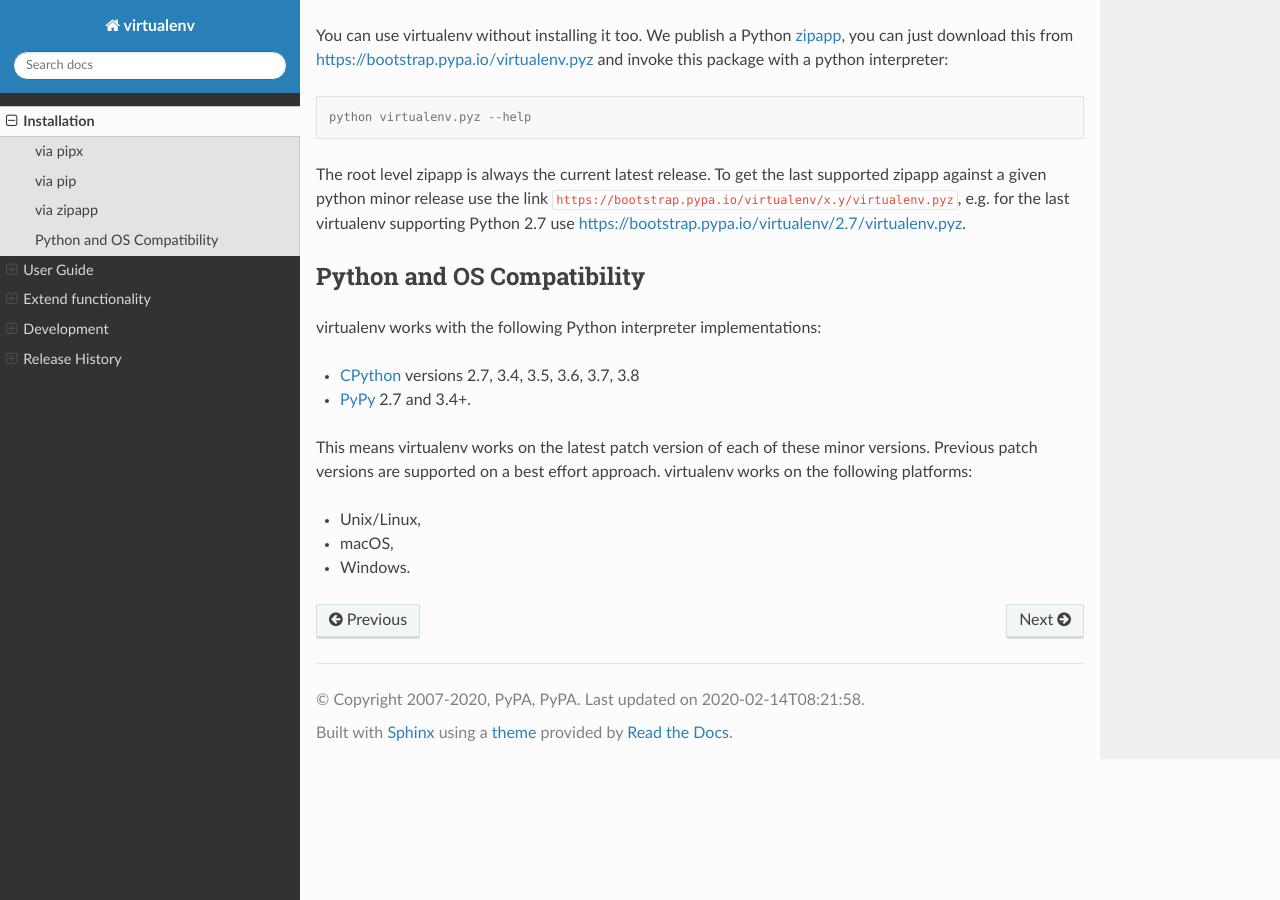
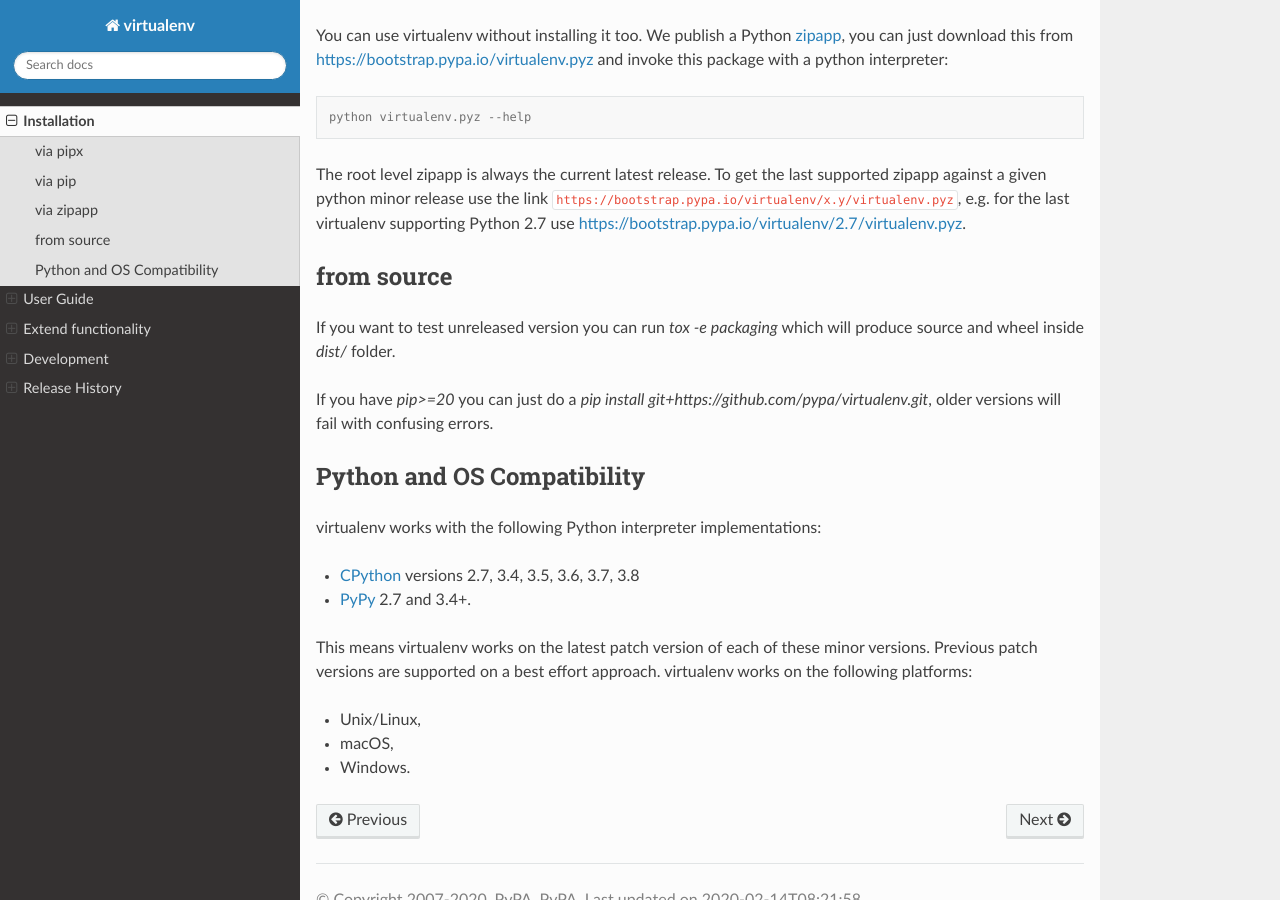
Before and after one commit to pypa/virtualenv, a Sphinx documentation site: the page built from docs/installation.rst, in a window 1280 px wide and 900 px high, scrolled down 681 px. Built offline with Sphinx 7.4.7 and the Read the Docs theme 2.0.0, drawn with Linux system fonts in a browser that asks for light colours; pages that are not in the unit, such as notebooks, are missing from menus; the version number could not be read and is left out.

Commit message:
Add packaging environment
Adds a packaging environment and documents its use. This should clarify how
to build and install and unreleased version.

Related: #1609

```diff
--- a/docs/installation.rst
+++ b/docs/installation.rst
@@ -45,6 +45,15 @@
 
 .. _compatibility-requirements:
 
+from source
+-----------
+
+If you want to test unreleased version you can run `tox -e packaging` which will produce source and wheel inside
+`dist/` folder.
+
+If you have `pip>=20` you can just do a `pip install git+https://github.com/pypa/virtualenv.git`, older versions will
+fail with confusing errors.
+
 Python and OS Compatibility
 ---------------------------
 
```
Also changed, not shown: 1 other file.
